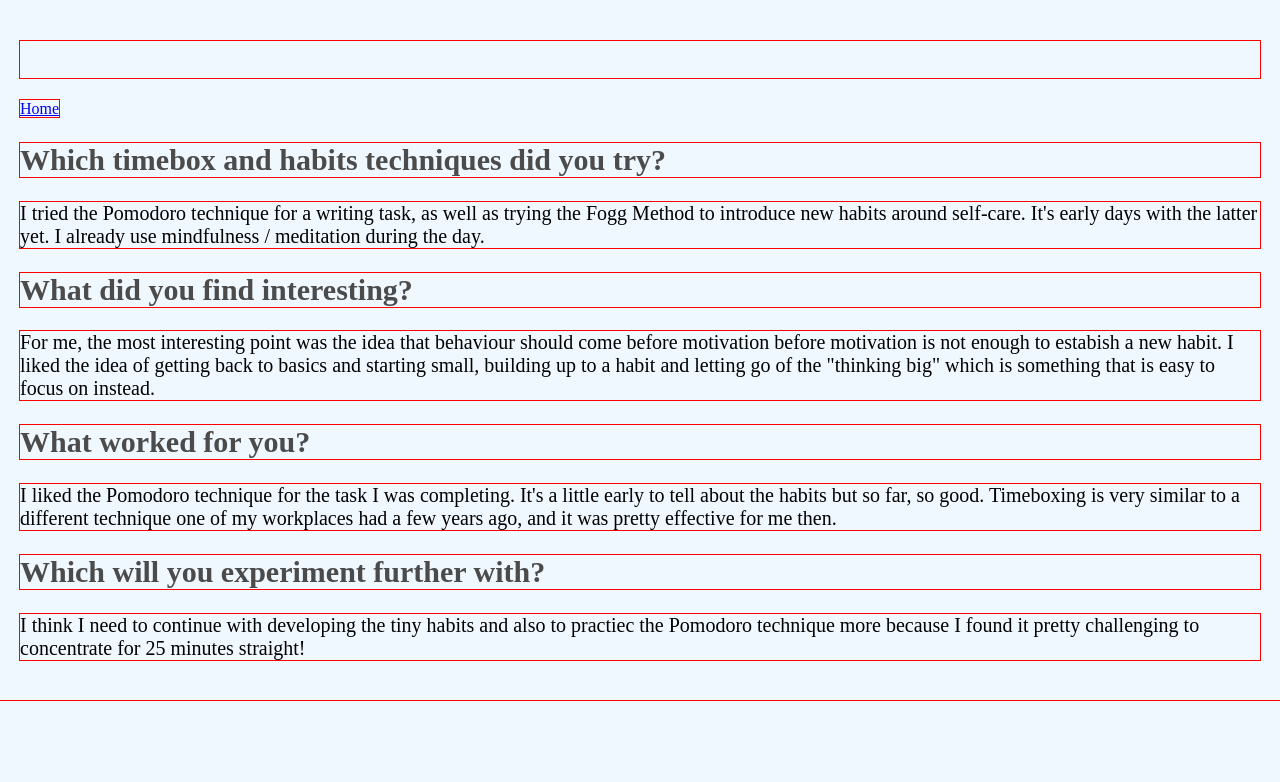
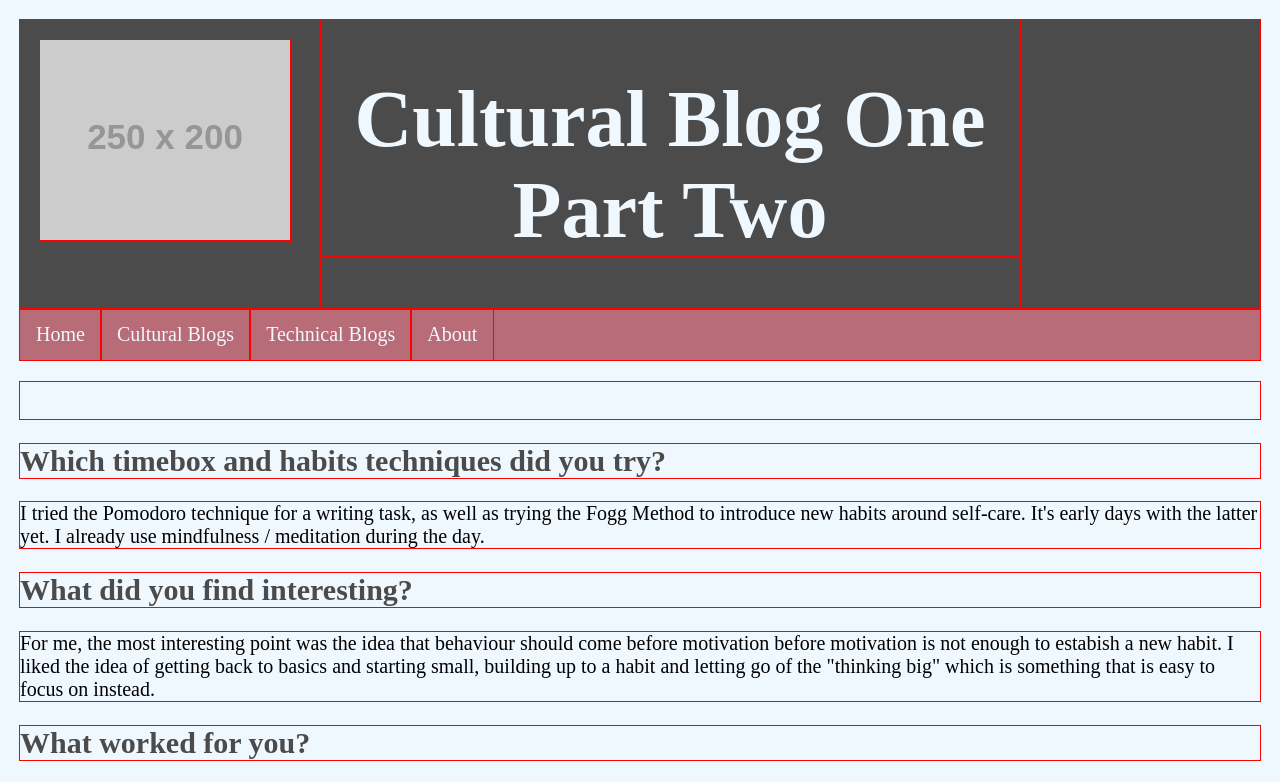
Before and after one commit to ZoeIML/ZoeIML.github.io, a plain HTML site: page blog/c1-time-and-habits-blog.html in a window 1280 px wide. Shown: the top 782 px of the page. Drawn offline with Linux system fonts and the light colour scheme; placeholder pictures from the web are drawn by us.

Commit message:
format cultblog1 pt2

```diff
--- a/blog/c1-time-and-habits-blog.html
+++ b/blog/c1-time-and-habits-blog.html
@@ -1,13 +1,31 @@
 <!DOCTYPE html>
 <html>
-  <head>
-    <title> Time and Habits Blog </title>
+<head>
+    <title>Zoe's Blog</title>
+    <meta charset="UTF-8">
     <link href="../styles/main.css" rel="stylesheet" type="text/css">
-  </head>
+    <link href="https://cdnjs.cloudflare.com/ajax/libs/normalize/3.0.3/normalize.css">
+    <link href="https://cdnjs.cloudflare.com/ajax/libs/skeleton/2.0.4/skeleton.css">
+</head>
 
-  <body>
+<body>
+<header>
+<div class="header">
+  <div class="logo">
+      <a href="https://placeholder.com"><img src="http://via.placeholder.com/250x200"></a>
+  </div>
+  <div class="title">
+      <h1>Cultural Blog One Part Two</h1>
+  </div>
+</div>
+  <div class="navbar">
+    <a href="../index.html">Home</a>
+    <a href="../culturalblogs.html">Cultural Blogs</a>
+    <a href="../technicalblogs.html">Technical Blogs</a>
+    <a href="../aboutme.html">About</a>
+  </div>
+</header>
     <h1>Time and Management Reflections</h1>
-    <a href="../index.html">Home</a>
     <h2>Which timebox and habits techniques did you try?</h2>
     <p>
         I tried the Pomodoro technique for a writing task, as well as trying the Fogg Method to introduce new habits around self-care.
```
Also changed, not shown: blog/c1-reflection-blog.html (+1 -1 lines).
